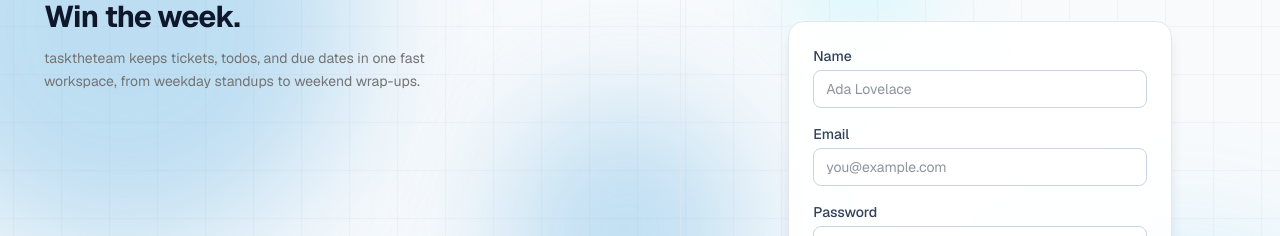
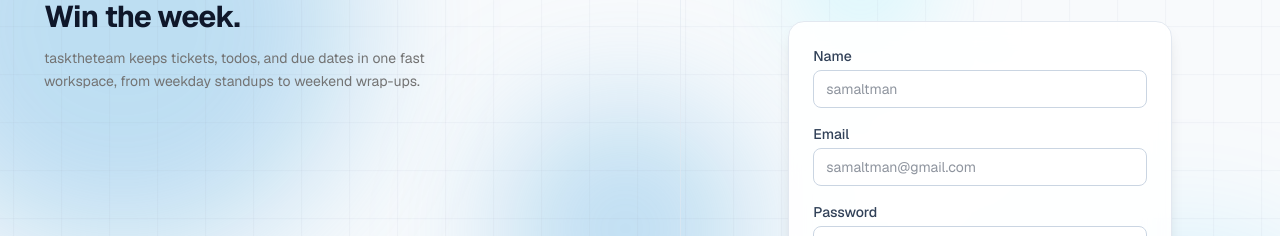
Before and after one commit to shpjp/task-manager-api, a Next.js app in the folder frontend/: page /signup in a window 1280 px wide. Shown: the part 179-415 px from the top of the page. Built offline with nearby package versions, Linux system fonts and the light colour scheme; no server answers.

Commit message:
fix : tweaked the placeholders at the auth card a bit ;)

```diff
--- a/frontend/components/auth-card.tsx
+++ b/frontend/components/auth-card.tsx
@@ -59,14 +59,15 @@
 
   const fields: Field[] = [
     ...(mode === "signup"
-      ? [{ name: "name", label: "Name", type: "text", placeholder: "Ada Lovelace", autoComplete: "name" }]
+      ? [{ name: "name", label: "Name", type: "text", placeholder: "samaltman", autoComplete: "name" }]
       : []),
-    { name: "email", label: "Email", type: "email", placeholder: "you@example.com", autoComplete: "email" },
+    { name: "email", label: "Email", type: "email", placeholder: mode === "login" ? "samaltman@gmail.com" : "samaltman@gmail.com", autoComplete: "email" },
     {
       name: "password",
       label: "Password",
       type: "password",
       placeholder: mode === "signup" ? "At least 8 characters" : "Your password",
+
       autoComplete: mode === "signup" ? "new-password" : "current-password",
     },
   ];
```
